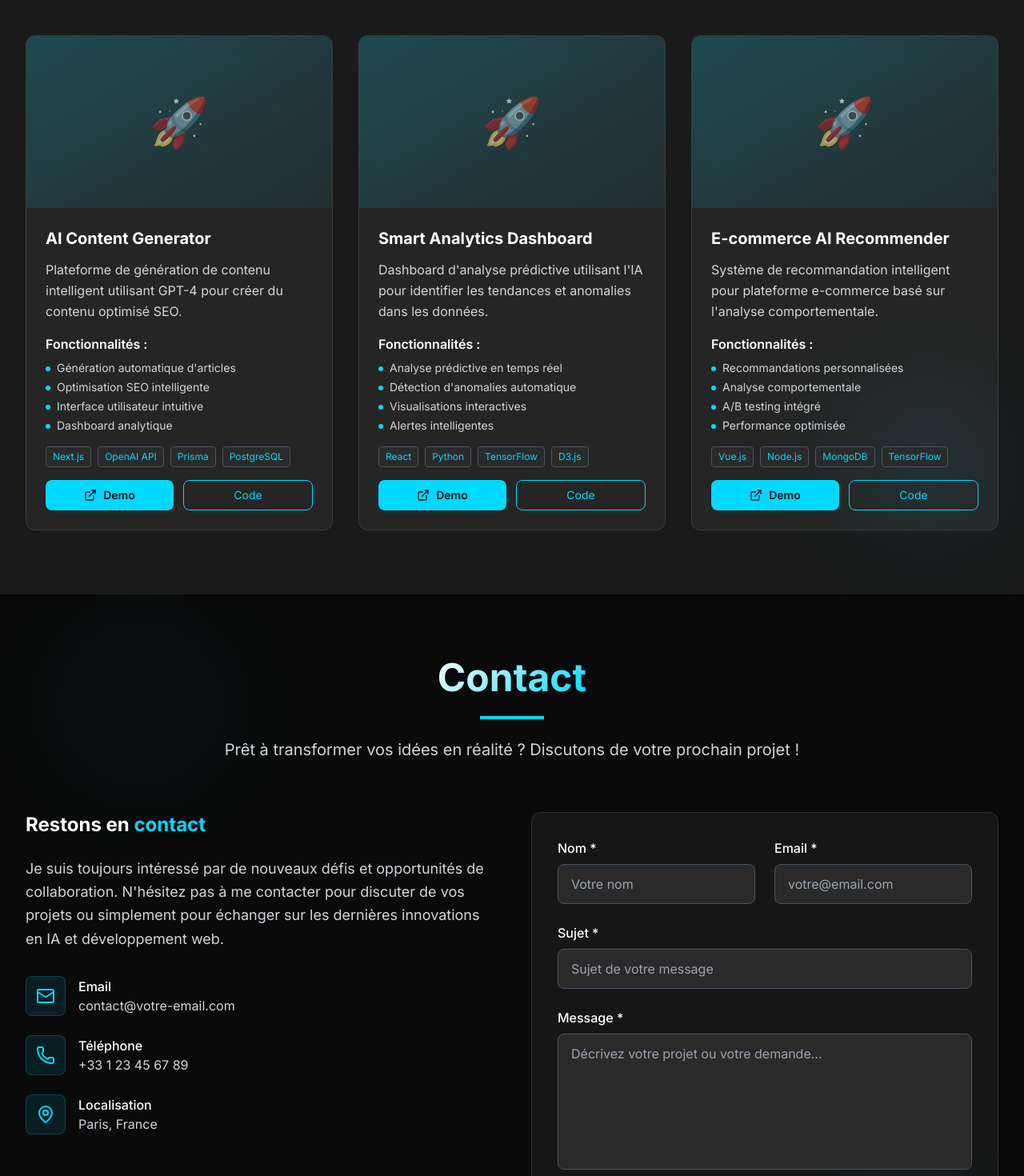
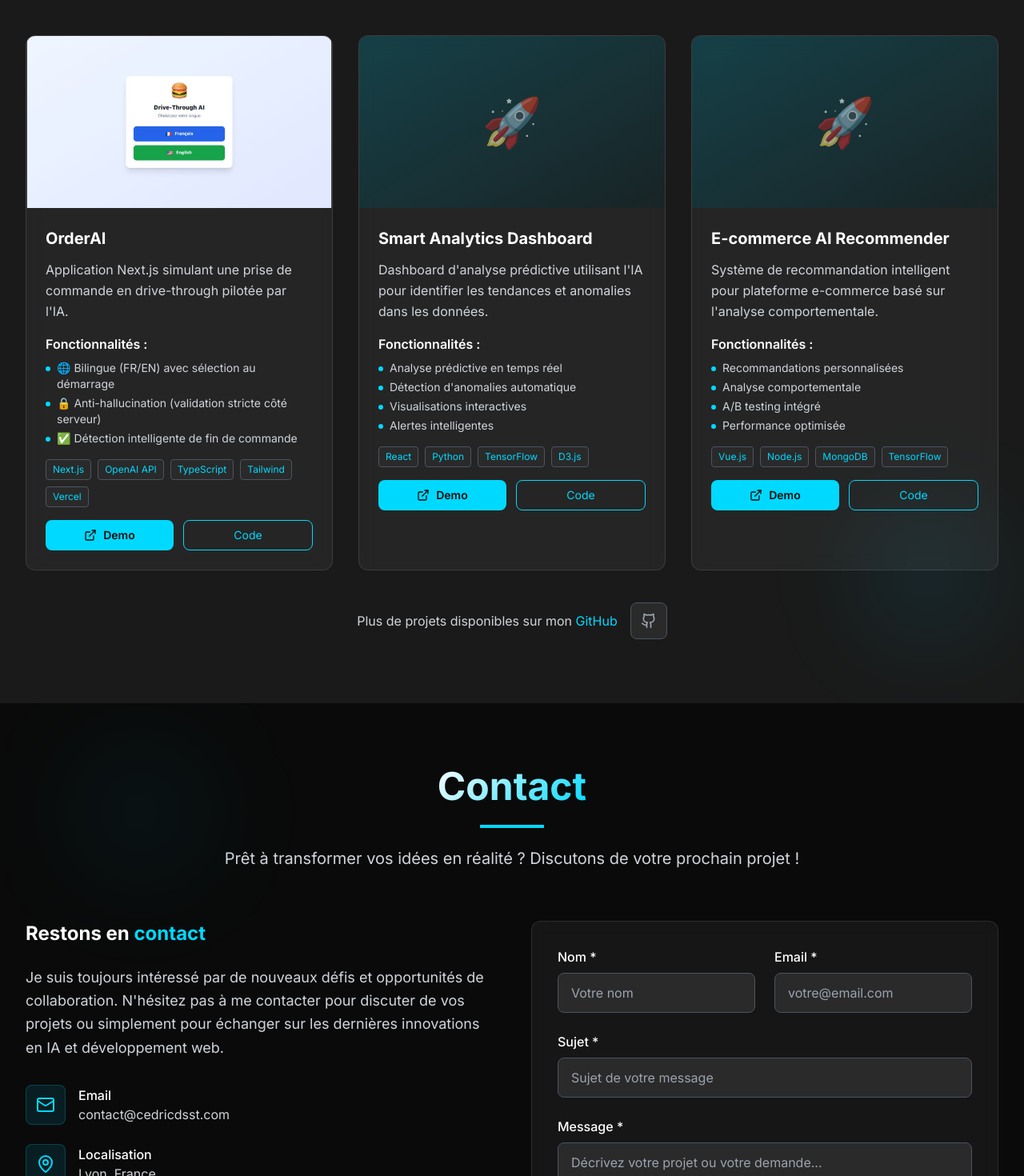
Before and after one commit to cedricdsst/portfolio, a Next.js app: page / in a window 1280 px wide. Shown: the part 4540-6010 px from the top of the page at 80% size. Built offline with nearby package versions, Linux system fonts and the light colour scheme.

Commit message:
modified contact, modified projects

```diff
--- a/app/components/ContactSection.tsx
+++ b/app/components/ContactSection.tsx
@@ -4,7 +4,7 @@ import { useState, useEffect } from 'react'
 import { motion } from 'framer-motion'
 import { useInView } from 'react-intersection-observer'
 import { useForm } from 'react-hook-form'
-import { Send, Mail, Phone, MapPin, CheckCircle, AlertCircle, Clock } from 'lucide-react'
+import { Send, Mail, MapPin, CheckCircle, AlertCircle, Clock } from 'lucide-react'
 import { useLanguage } from '../i18n/LanguageContext'
 
 interface FormData {
@@ -111,19 +111,13 @@ const ContactSection = () => {
         {
             icon: Mail,
             label: t.contact.info.email,
-            value: "contact@votre-email.com",
-            href: "mailto:contact@votre-email.com"
-        },
-        {
-            icon: Phone,
-            label: t.contact.info.phone,
-            value: "+33 1 23 45 67 89",
-            href: "tel:+33123456789"
+            value: "contact@cedricdsst.com",
+            href: "mailto:contact@cedricdsst.com"
         },
         {
             icon: MapPin,
             label: t.contact.info.location,
-            value: "Paris, France",
+            value: "Lyon, France",
             href: "#"
         }
     ]
--- a/app/components/ExperienceSection.tsx
+++ b/app/components/ExperienceSection.tsx
@@ -2,7 +2,7 @@
 
 import { motion } from 'framer-motion'
 import { useInView } from 'react-intersection-observer'
-import { Briefcase, FolderOpen, ExternalLink, Calendar, MapPin } from 'lucide-react'
+import { Briefcase, FolderOpen, ExternalLink, Calendar, MapPin, Github } from 'lucide-react'
 import { useLanguage } from '../i18n/LanguageContext'
 
 const ExperienceSection = () => {
@@ -11,10 +11,61 @@ const ExperienceSection = () => {
         threshold: 0.1,
     })
 
-    const { t } = useLanguage()
+    const { t, language } = useLanguage()
     const experiences = t.experience.jobs
 
-    const projects = t.experience.projects.map((p) => ({ ...p, image: '/api/placeholder/400/250', link: '#', github: '#' }))
+    type BaseProject = typeof t.experience.projects[number]
+    type ProjectCard = {
+        title: string
+        description: string
+        image?: string
+        technologies: string[]
+        features: string[]
+        link?: string
+        github?: string
+    }
+
+    const projects: ProjectCard[] = t.experience.projects.map((p: BaseProject) => ({
+        title: String(p.title),
+        description: String(p.description),
+        technologies: [...p.technologies].map(String),
+        features: [...p.features].map(String)
+    }))
+
+    // Override first placeholder with real project: OrderAI Drive-Through
+    if (projects.length > 0) {
+        const frProject: ProjectCard = {
+            title: 'OrderAI',
+            description:
+                "Application Next.js simulant une prise de commande en drive-through pilotée par l'IA.",
+            technologies: ['Next.js', 'OpenAI API', 'TypeScript', 'Tailwind', 'Vercel'],
+            features: [
+                '🌐 Bilingue (FR/EN) avec sélection au démarrage',
+                '🔒 Anti-hallucination (validation stricte côté serveur)',
+                '✅ Détection intelligente de fin de commande',
+            ],
+            link: 'https://order-ai-v3.vercel.app/',
+            github: 'https://github.com/cedricdsst/orderAI',
+            image: '/projects/orderai.png',
+        }
+
+        const enProject: ProjectCard = {
+            title: 'OrderAI',
+            description:
+                "Next.js app simulating an AI-powered drive-through ordering flow.",
+            technologies: ['Next.js', 'OpenAI API', 'TypeScript', 'Tailwind', 'Vercel'],
+            features: [
+                '🌐 Bilingual (FR/EN) with language selection at start',
+                '🔒 Anti-hallucination (strict server-side validation)',
+                '✅ Smart end-of-order detection',
+            ],
+            link: 'https://order-ai-v3.vercel.app/',
+            github: 'https://github.com/cedricdsst/orderAI',
+            image: '/projects/orderai.png',
+        }
+
+        projects[0] = language === 'fr' ? frProject : enProject
+    }
 
     return (
         <section id="experience" className="py-20 bg-dark-800 relative overflow-hidden">
@@ -129,8 +180,15 @@ const ExperienceSection = () => {
                                 whileHover={{ scale: 1.02, y: -5 }}
                                 className="glass rounded-xl border border-white/10 hover:border-accent/30 transition-all duration-300 overflow-hidden group"
                             >
-                                <div className="aspect-video bg-gradient-to-br from-accent/20 to-accent/5 flex items-center justify-center">
-                                    <div className="text-accent/60 text-6xl">🚀</div>
+                                <div className="aspect-video bg-dark-900/40 overflow-hidden">
+                                    {project.image ? (
+                                        // eslint-disable-next-line @next/next/no-img-element
+                                        <img src={project.image} alt={project.title} className="w-full h-full object-cover" />
+                                    ) : (
+                                        <div className="h-full w-full bg-gradient-to-br from-accent/20 to-accent/5 flex items-center justify-center">
+                                            <div className="text-accent/60 text-6xl">🚀</div>
+                                        </div>
+                                    )}
                                 </div>
 
                                 <div className="p-6">
@@ -162,7 +220,9 @@ const ExperienceSection = () => {
 
                                     <div className="flex gap-3">
                                         <motion.a
-                                            href={project.link}
+                                            href={project.link ?? '#'}
+                                            target="_blank"
+                                            rel="noopener noreferrer"
                                             whileHover={{ scale: 1.05 }}
                                             whileTap={{ scale: 0.95 }}
                                             className="flex-1 flex items-center justify-center gap-2 px-4 py-2 bg-accent text-dark-900 font-semibold rounded-lg hover:bg-accent/90 transition-colors duration-300 text-sm"
@@ -171,7 +231,9 @@ const ExperienceSection = () => {
                                             {t.experience.demo}
                                         </motion.a>
                                         <motion.a
-                                            href={project.github}
+                                            href={project.github ?? '#'}
+                                            target="_blank"
+                                            rel="noopener noreferrer"
                                             whileHover={{ scale: 1.05 }}
                                             whileTap={{ scale: 0.95 }}
                                             className="flex-1 flex items-center justify-center gap-2 px-4 py-2 border border-accent text-accent rounded-lg hover:bg-accent/10 transition-colors duration-300 text-sm"
@@ -183,6 +245,32 @@ const ExperienceSection = () => {
                             </motion.div>
                         ))}
                     </div>
+
+                    {/* More projects on GitHub */}
+                    <div className="mt-10 flex items-center justify-center gap-4">
+                        <p className="text-gray-300 text-sm sm:text-base">
+                            {language === 'fr' ? 'Plus de projets disponibles sur mon ' : 'More projects available on my '}
+                            <a
+                                href="https://github.com/cedricdsst"
+                                target="_blank"
+                                rel="noopener noreferrer"
+                                className="text-accent hover:underline"
+                            >
+                                GitHub
+                            </a>
+                        </p>
+                        <motion.a
+                            href="https://github.com/cedricdsst"
+                            target="_blank"
+                            rel="noopener noreferrer"
+                            whileHover={{ scale: 1.05, y: -2 }}
+                            whileTap={{ scale: 0.95 }}
+                            className="p-3 bg-dark-700 border border-gray-600 rounded-lg text-gray-400 hover:text-accent hover:border-accent/50 transition-all duration-300"
+                            aria-label="GitHub"
+                        >
+                            <Github size={20} />
+                        </motion.a>
+                    </div>
                 </motion.div>
             </div>
         </section>
--- /dev/null
+++ b/app/components/ScrollManager.tsx
@@ -0,0 +1,33 @@
+'use client'
+
+import { useEffect } from 'react'
+
+export default function ScrollManager() {
+    useEffect(() => {
+        try {
+            if ('scrollRestoration' in history) {
+                history.scrollRestoration = 'manual'
+            }
+        } catch { }
+
+        // Ensure top on initial load
+        window.scrollTo({ top: 0, left: 0, behavior: 'auto' })
+
+        const handleBeforeUnload = () => {
+            // Some browsers may still attempt to restore; force top before unload
+            window.scrollTo(0, 0)
+        }
+        window.addEventListener('beforeunload', handleBeforeUnload)
+
+        return () => {
+            window.removeEventListener('beforeunload', handleBeforeUnload)
+            try {
+                if ('scrollRestoration' in history) {
+                    history.scrollRestoration = 'auto'
+                }
+            } catch { }
+        }
+    }, [])
+
+    return null
+}
--- a/app/layout.tsx
+++ b/app/layout.tsx
@@ -2,6 +2,7 @@ import type { Metadata } from 'next'
 import { Inter } from 'next/font/google'
 import './globals.css'
 import { LanguageProvider } from './i18n/LanguageContext'
+import ScrollManager from './components/ScrollManager'
 
 const inter = Inter({ subsets: ['latin'] })
 
@@ -39,6 +40,7 @@ export default function RootLayout({
 
                         {/* Main content */}
                         <main className="relative z-10">
+                            <ScrollManager />
                             {children}
                         </main>
 
```
Also changed, not shown: public/projects/orderai.png (added), 1 other file (tests, documents, lock files or other folders).
